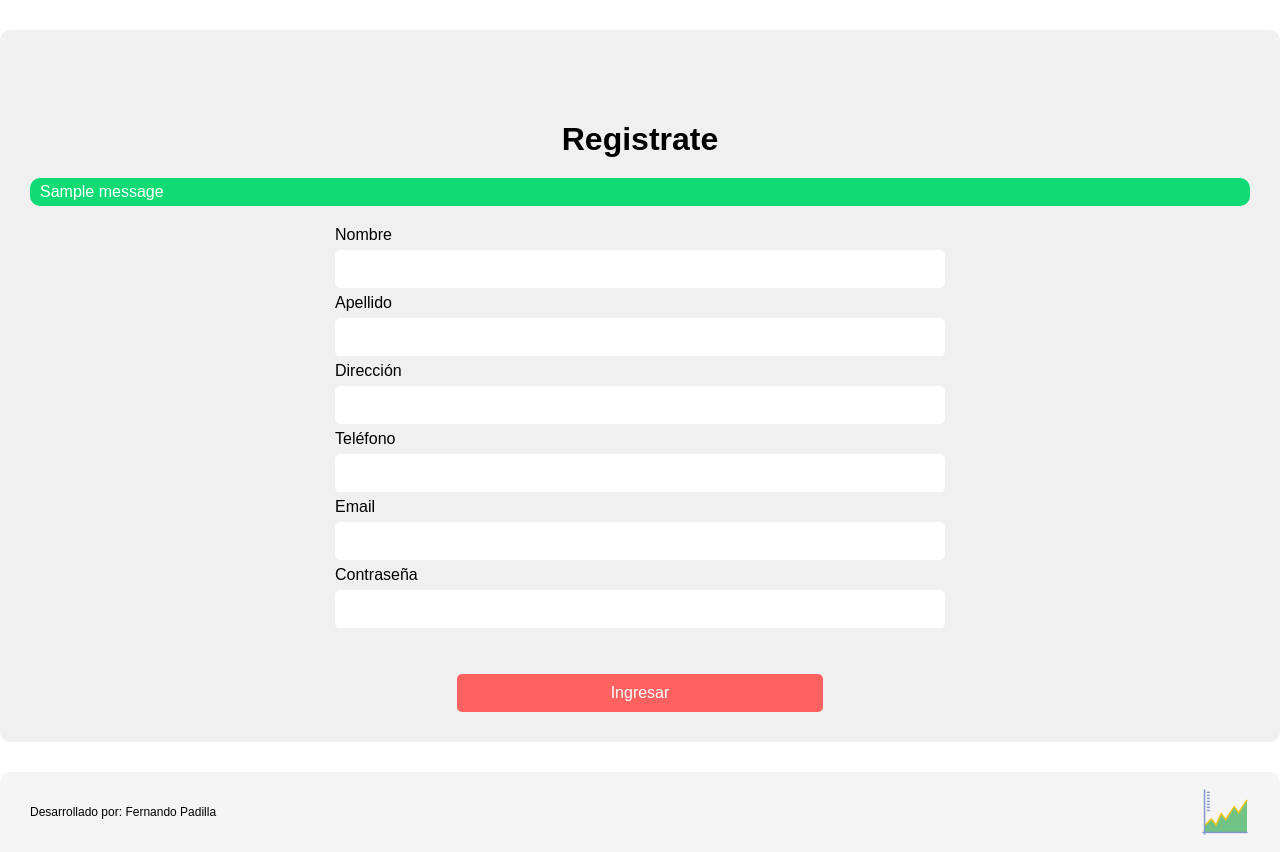
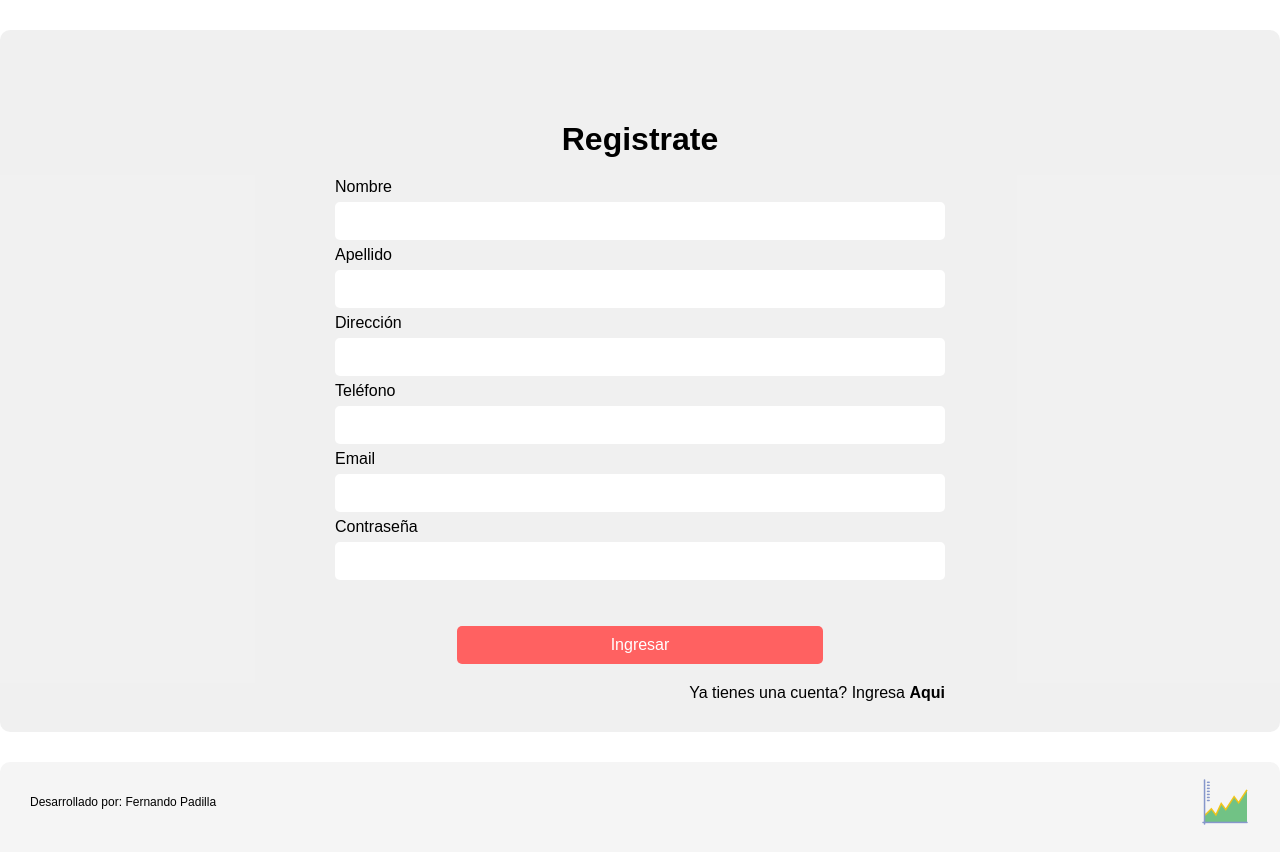
Before and after one commit to ferslort/iteracionIndiv, a Django app: template users/templates/register.html in a window 1280 px wide. Shown: the part 80-932 px from the top of the page. After the commit the page ends 905 px from the top, so only its background shows below. Run offline with Django 4.2, Linux system fonts and the light colour scheme; the template is opened without the code that fills it: values that come from a table or form of the project are taken from there, others are empty; tables that the repository leaves empty hold one stand-in row (values such as "Sample post"); one stand-in notice (Sample message) is shown; parts of the project's set-up code (start-up, migrations or seed data) failed here and were passed over.

Commit message:
update:users/templates/register.html

```diff
--- a/users/templates/register.html
+++ b/users/templates/register.html
@@ -3,23 +3,16 @@
 <div class="loginForm">
   <h2>Registrate</h2>
   {{form.errors}}
-  {% if messages %}
-  {% for message in messages %}
-  <div class="alert-error">
-    <p >{{ message }}</p>
-  </div>
-  {% endfor %}
-{% endif %}
-  <form class="loginForm__form" method="POST" >
-    {% csrf_token %}
-    {% for field in form %}
-      {{field.label}}
-      {{field}}
+  <form class="loginForm__form" method="POST" action="">
+    {% csrf_token %} {% for field in form %} {{field.label}} {{field}}
     {%endfor%}
     <fieldset>
       <button>Ingresar</button>
     </fieldset>
   </form>
+  <div class="loginForm__info">
+    <span>Ya tienes una cuenta? Ingresa <a href="/">Aqui</a></span>
+  </div>
 </div>
 
 {% endblock %}
```
